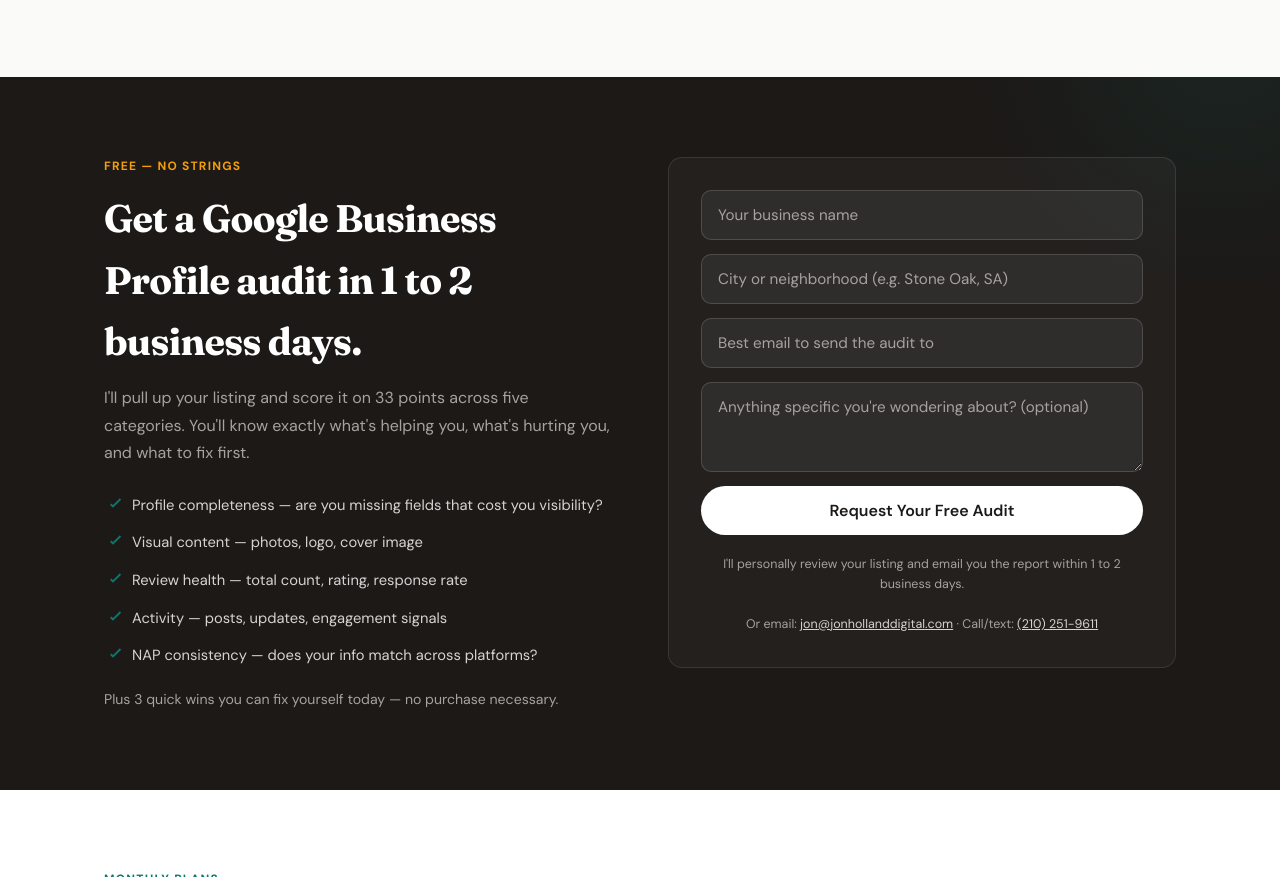
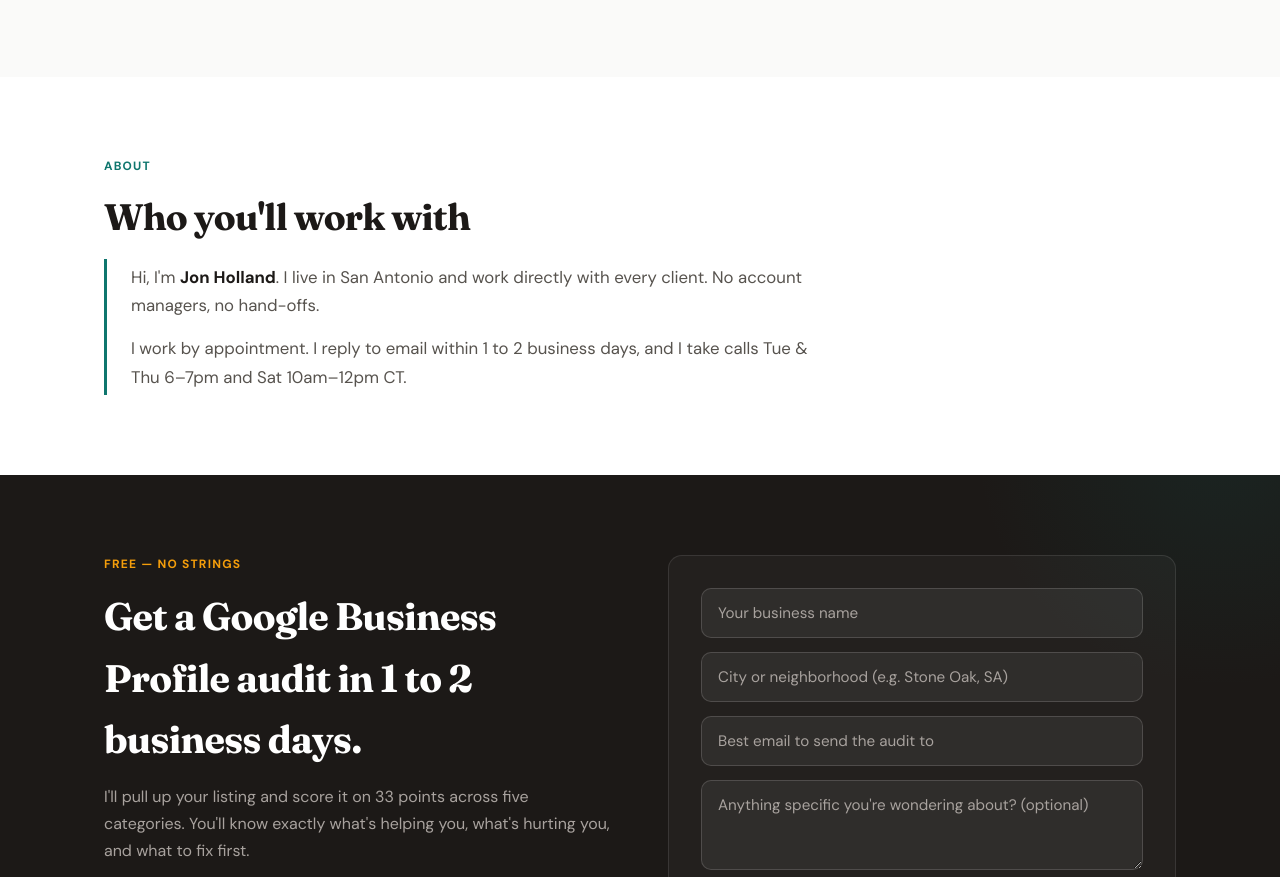
Before and after one commit to strategicbrandmaster-web/jonhollanddigital, a plain HTML site: page index.html in a window 1280 px wide. Shown: the part 2048-2925 px from the top of the page. Drawn offline with Linux system fonts and the light colour scheme; a web font is replaced by a local one.

Commit message:
Add text-only 'Who you'll work with' section (#2)
Uses only the copy approved in the plan. Photo and background
sentences are left out until Jon provides them.

```diff
--- a/index.html
+++ b/index.html
@@ -106,6 +106,12 @@
   .step-content{position:relative;z-index:1}
   .step h3{font-weight:700;font-size:1.05rem;color:var(--stone-900);margin-bottom:6px}
   .step p{font-size:.92rem;color:var(--stone-600);line-height:1.6}
+  /* ABOUT */
+  .about-bg{background:var(--white)}
+  .about-card{max-width:720px;border-left:3px solid var(--teal-700);padding:4px 0 4px 24px}
+  .about-card p{font-size:1.05rem;color:var(--stone-600);line-height:1.7;margin-bottom:14px}
+  .about-card p:last-child{margin-bottom:0}
+  .about-card strong{color:var(--stone-900)}
   /* AUDIT SECTION */
   .audit-section{background:var(--stone-900);color:var(--white);position:relative;overflow:hidden}
   .audit-section::before{content:'';position:absolute;top:-40%;right:-15%;width:500px;height:500px;background:radial-gradient(circle,rgba(15,118,110,.12) 0%,transparent 70%);pointer-events:none}
@@ -207,7 +213,7 @@
   @media(prefers-color-scheme:dark){
     html,body{background-color:#fafaf9!important;color:#292524!important}
     nav{background:rgba(250,250,249,.92)!important;border-bottom-color:#e7e5e4!important}
-    .services-bg,.pricing-bg{background-color:#fff!important}
+    .services-bg,.pricing-bg,.about-bg{background-color:#fff!important}
     .faq-bg{background-color:#fafaf9!important}
     .faq-item{background-color:#fff!important}
     .faq-item summary{color:#1c1917!important}.faq-item p{color:#57534e!important}
@@ -269,6 +275,16 @@
     <div class="step"><span class="step-watermark" aria-hidden="true">02</span><div class="step-content"><h3>We talk about what I found</h3><p>Quick text or email. I'll tell you the 3 things hurting you most and what I'd do about them. No pressure, no pitch deck.</p></div></div>
     <div class="step"><span class="step-watermark" aria-hidden="true">03</span><div class="step-content"><h3>I send a one-page proposal</h3><p>Clear scope. Clear price. Clear timeline. If it makes sense for you, I start that week. If not, no hard feelings.</p></div></div>
     <div class="step"><span class="step-watermark" aria-hidden="true">04</span><div class="step-content"><h3>First results within a few business days</h3><p>I don't make you wait weeks to see something. You'll see a tangible improvement within a few business days of saying yes.</p></div></div>
+  </div>
+</div></section>
+
+<section class="about-bg" id="about" aria-labelledby="about-title"><div class="container">
+  <span class="label">About</span>
+  <h2 class="section-title" id="about-title">Who you'll work with</h2>
+  <div class="about-card">
+    <!-- Photo of Jon and 1-2 background sentences go here once Jon provides/approves them (site plan #2). -->
+    <p>Hi, I'm <strong>Jon Holland</strong>. I live in San Antonio and work directly with every client. No account managers, no hand-offs.</p>
+    <p>I work by appointment. I reply to email within 1 to 2 business days, and I take calls Tue &amp; Thu 6&ndash;7pm and Sat 10am&ndash;12pm CT.</p>
   </div>
 </div></section>
 
```
